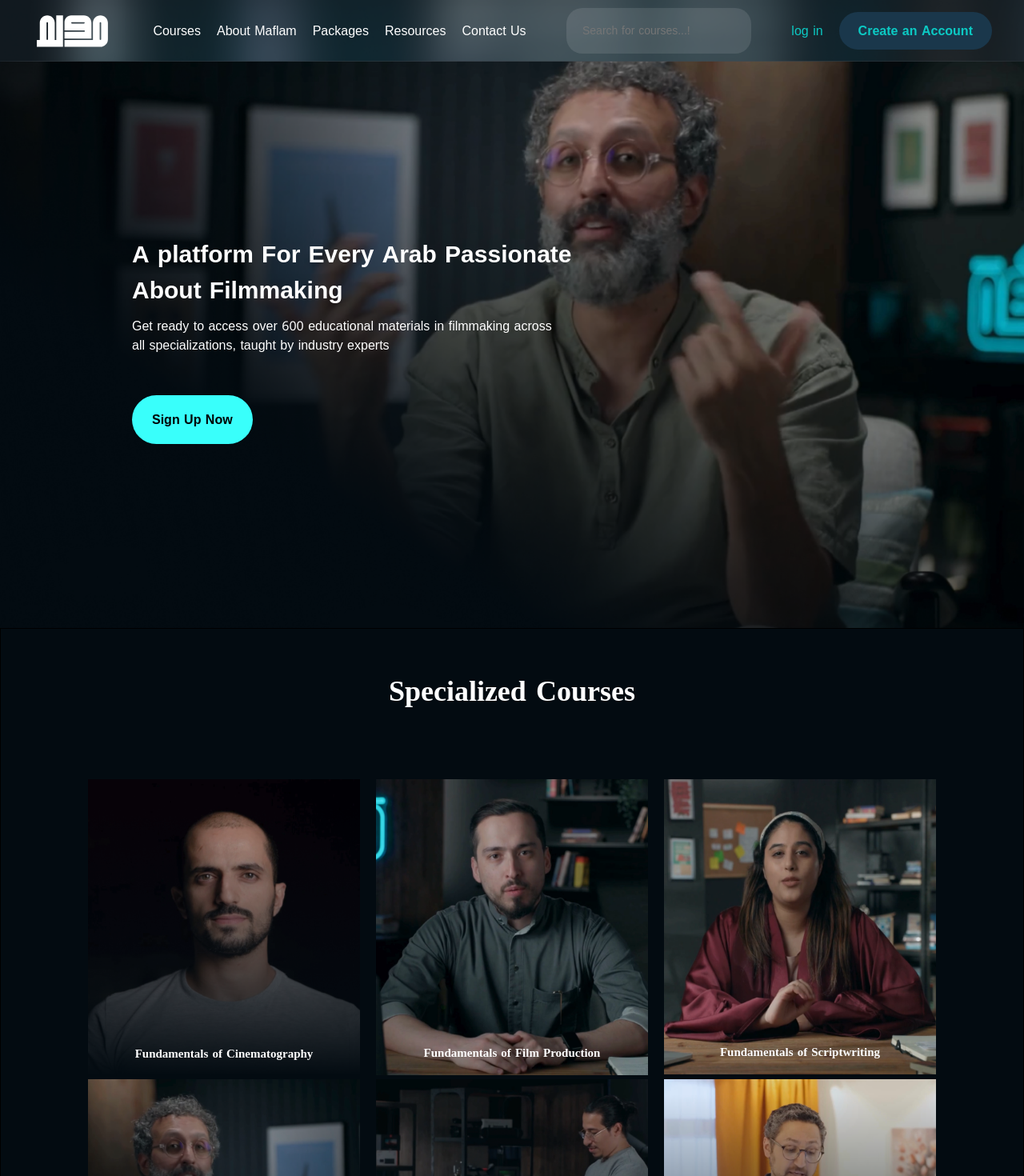
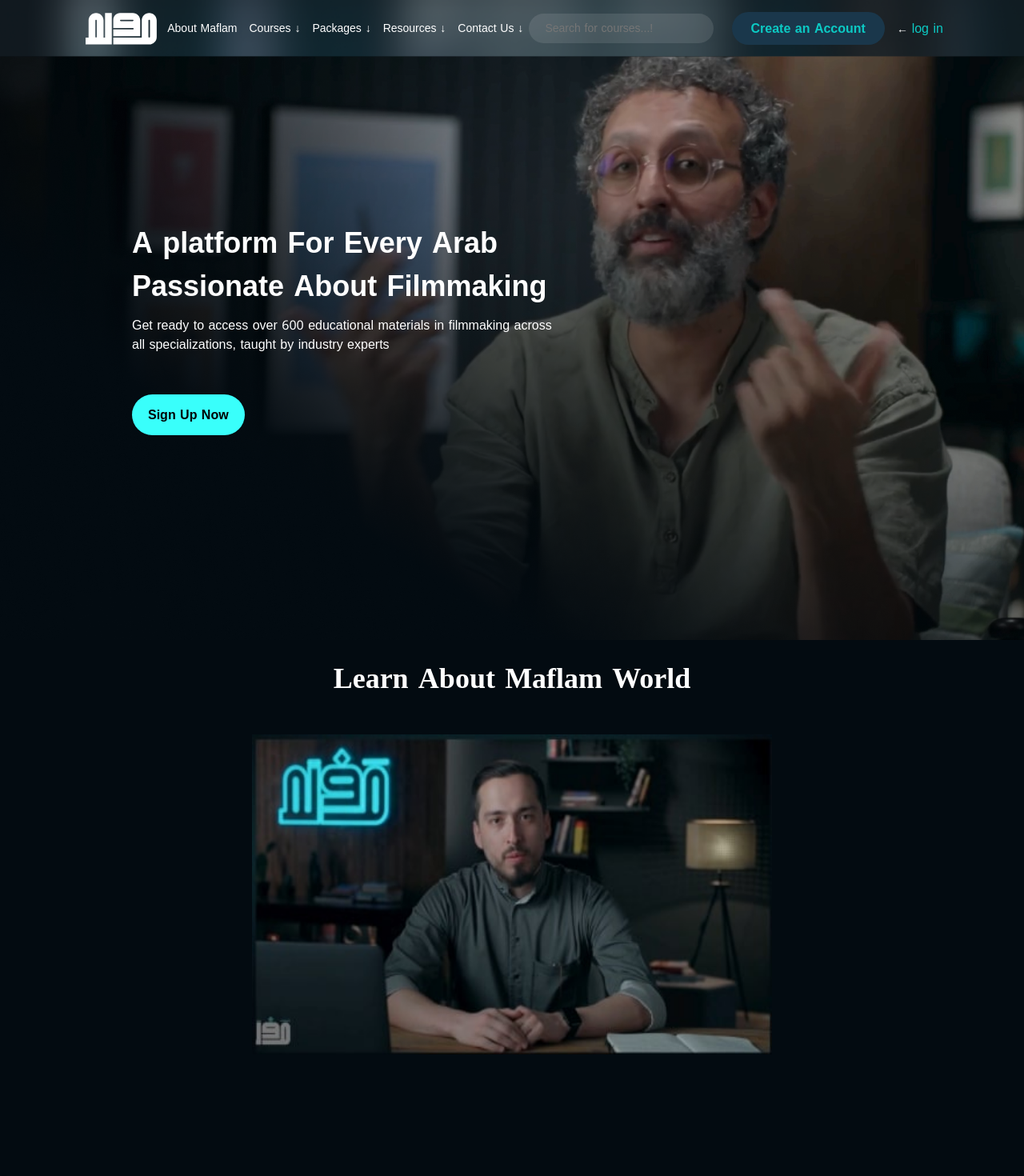
Before and after one commit to parashar999/FrontEndMaflam, a React (Vite) app: page / in a window 1280 px wide. Shown: the top 1470 px of the page at 80% size. Built offline with nearby package versions, Linux system fonts and the light colour scheme.

Commit message:
changes in home page

```diff
--- a/src/Component/HomeHero/HomeHero.jsx
+++ b/src/Component/HomeHero/HomeHero.jsx
@@ -1,13 +1,12 @@
 import React from "react";
 import styles from "./HomeHero.module.css";
-import Homehero from "../../assets/HomeHero.png";
 const HomeHero = () => {
   return (
     <div className={styles.heroContainer}>
       <div className={styles.overlay}></div>
       <div className={styles.content}>
-        <h1 className={styles.title}>
-          A platform For Every Arab Passionate <br /> About Filmmaking
+        <h1 className={styles.title} style={{ fontSize: 36 }}>
+          A platform For Every Arab <br /> Passionate About Filmmaking
         </h1>
         <p className={styles.description}>
           Get ready to access over 600 educational materials in filmmaking
@@ -17,7 +16,7 @@
           <button className={styles.primaryButton}>Sign Up Now</button>
         </div>
       </div>
-      <img src={Homehero} alt="Background" className={styles.backgroundImage} />
+      <div className={styles.backgroundImage}></div>
     </div>
   );
 };
--- a/src/Component/HomeHero/HomeHero.module.css
+++ b/src/Component/HomeHero/HomeHero.module.css
@@ -1,26 +1,17 @@
 .heroContainer {
-  position: relative;
   color: white;
   font-family: "Noto Kufi Arabic", sans-serif;
-  height: 90vh;
+  height: 90vh !important;
   display: flex;
   align-items: center;
   justify-content: center;
-  padding: 0 20px;
   box-sizing: border-box;
-  margin-top: 65px;
-}
-
-.overlay {
-  position: absolute;
-  top: 0;
-  left: 0;
-  right: 0;
-  bottom: 0;
-  background: rgba(0, 0, 0, 0.5);
+  margin-bottom: 50px;
+  background-color: #000 !important;
 }
 
 .content {
+  margin-top: 100px;
   position: relative;
   z-index: 2;
   text-align: start;
@@ -28,22 +19,7 @@
   width: 100%;
 }
 
-.menu {
-  display: flex;
-  justify-content: flex-end;
-  gap: 10px;
-  margin-bottom: 20px;
-}
-
-.menuItem {
-  background: #2f3c4f;
-  padding: 10px 15px;
-  border-radius: 5px;
-  cursor: pointer;
-}
-
 .title {
-  font-size: 35px;
   line-height: 1.5;
   font-weight: 700;
   text-align: start;
@@ -52,7 +28,7 @@
 .description {
   width: 100%;
   max-width: 540px;
-  font-size: 16px;
+  /* font-size: 16px; */
   line-height: 1.5;
   color: #fff;
   margin-top: 10px;
@@ -61,7 +37,7 @@
 .primaryButton {
   border-radius: 50px;
   background-color: #39fffb;
-  padding: 15px 25px;
+  padding: 10px 20px;
   color: #000;
   font-size: 16px;
   font-weight: 700;
@@ -73,6 +49,7 @@
 
 /* Correct background image handling */
 .backgroundImage {
+  background-image: url("../../assets/HomeHero.png");
   position: absolute;
   top: 0;
   left: 0;
@@ -81,80 +58,3 @@
   object-fit: cover; /* Ensures image covers the full background */
   z-index: 1;
 }
-
-/* Responsive Styles */
-
-/* Small screens (mobile) */
-@media screen and (max-width: 767px) {
-  .heroContainer {
-    height: 70vh;
-    padding: 0 15px;
-    margin-top: 65px;
-  }
-
-  .title {
-    font-size: 24px;
-    text-align: center;
-  }
-
-  .description {
-    font-size: 14px;
-    width: 100%;
-    text-align: center;
-    margin: 10px 0;
-  }
-
-  .primaryButton {
-    font-size: 14px;
-    padding: 12px 20px;
-    margin-top: 30px;
-    text-align: center;
-  }
-
-  .menu {
-    justify-content: center;
-  }
-}
-
-/* Medium screens (tablets) */
-@media screen and (min-width: 768px) and (max-width: 1023px) {
-  .heroContainer {
-    height: 80vh;
-    padding: 0 20px;
-    margin-top: 65px;
-  }
-
-  .title {
-    font-size: 28px;
-  }
-
-  .description {
-    font-size: 15px;
-  }
-
-  .primaryButton {
-    font-size: 15px;
-    padding: 13px 22px;
-    margin-top: 50px;
-  }
-}
-
-/* Large screens (desktops) */
-@media screen and (min-width: 1024px) {
-  .heroContainer {
-    height: 90vh;
-    margin-top: 65px;
-  }
-
-  .title {
-    font-size: 30px;
-  }
-
-  .description {
-    font-size: 16px;
-  }
-
-  .primaryButton {
-    font-size: 16px;
-  }
-}
--- /dev/null
+++ b/src/Component/LearnMaflam/LearnMaflam.jsx
@@ -0,0 +1,21 @@
+import styles from "./LearnMaflam.module.css";
+import LearnMaflamImage from "../../assets/LearnMaflamImage.jpg";
+
+const CourseGrid = () => {
+  return (
+    <div className={styles.courseContainer}>
+      <div className={styles.coursesContainer}>
+        <h2>Learn About Maflam World</h2>
+        <div className={styles.LearnMaflam}>
+          <img
+            src={LearnMaflamImage}
+            alt=""
+            style={{ width: 650, height: 400 }}
+          />
+        </div>
+      </div>
+    </div>
+  );
+};
+
+export default CourseGrid;
--- /dev/null
+++ b/src/Component/LearnMaflam/LearnMaflam.module.css
@@ -0,0 +1,26 @@
+.coursesContainer {
+    padding: 20px;
+    min-height: 700px;
+    border-radius: 8px;
+    max-width: 1100px;
+    margin: auto;
+    text-align: center;
+  }
+  .courseContainer{
+    background: #030B11;
+  }
+
+  .coursesContainer h2 {
+   margin-top: 30px;
+    color: #FFF;
+    text-align: center;
+    font-family: "Noto Kufi Arabic";
+    font-size: 36px;
+    font-style: normal;
+    font-weight: 700;
+    line-height: 160%;
+  }
+  .LearnMaflam{
+    display: block;
+    margin-top: 40px;
+  }
--- a/src/Component/Navbar/Navbar.jsx
+++ b/src/Component/Navbar/Navbar.jsx
@@ -17,19 +17,29 @@
     >
       <img src={logo} alt="Logo" className={styles.logo} />
       <div className={styles.leftLinks}>
-        <a href="#pricing">Courses</a>
         <a href="/aboutus">About Maflam</a>
-        <a href="#about">Packages</a>
-        <a href="#training">Resources</a>
-        <a href="#resources">Contact Us</a>
+        <a href="#pricing">
+          Courses <span className={styles.arrow}>&#8595;</span>
+        </a>
+        <a href="#about">
+          Packages <span className={styles.arrow}>&#8595;</span>
+        </a>
+        <a href="#training">
+          Resources <span className={styles.arrow}>&#8595;</span>
+        </a>
+        <a href="#resources">
+          Contact Us <span className={styles.arrow}>&#8595;</span>
+        </a>
       </div>
       <div className={styles.searchContainer}>
         <input type="text" placeholder="Search for courses...!" />
       </div>
       <div className={styles.rightLinks}>
-        <a href="#login">log in</a>
         <a href="#" target="_blank" className={styles.signupButton}>
           Create an Account
+        </a>
+        <a href="#login">
+          <span className={styles.arrow}>&#8592; </span> log in
         </a>
       </div>
       <div className={styles.hamburger} onClick={toggleMenu}>
--- a/src/Component/Navbar/Navbar.module.css
+++ b/src/Component/Navbar/Navbar.module.css
@@ -2,9 +2,8 @@
 .navbar {
   display: flex;
   align-items: center;
-  justify-content: space-between; /* Changed to space-between */
-  padding: 10px 40px;
-  background: rgba(26, 34, 40, 0.60);
+  justify-content: space-around; /* Changed to space-between */
+  padding: 15px 100px;
   backdrop-filter: blur(30px);
   background-size: cover;
   background-repeat: no-repeat;
@@ -13,21 +12,28 @@
   width: 100%;
   z-index: 1000;
 }
-
-/* Logo */
+.arrow{
+  font-size: 14px;
+  margin-bottom: 15px !important;
+  color: #fff;
+  font-weight: 900;
+  padding-bottom: 15px;
+}
 .logo {
   height: 40px;
 }
 
 /* Left Links */
 .leftLinks {
+  padding: 0 5px;
   display: flex;
-  gap: 20px;
+  justify-content: space-around;
+  gap: 15px;
 }
 
 .leftLinks a {
   color: #FFF;
-  font-size: 16px;
+  font-size: 14px;
   font-weight: 400;
   text-decoration: none;
   transition: 0.3s ease;
@@ -40,18 +46,23 @@
 
 /* Search Container */
 .searchContainer {
+  height: 37px;
+  max-width: 250px;
+  font-size: 20px;
+  color: #f6fffe !important;
   display: flex;
   align-items: center;
   background: rgba(255, 255, 255, 0.1);
   padding: 5px;
   border-radius: 20px;
-  border-color: #0ccac4;
+  border-color: #0ccac4 ;
+  outline: #0ccac4;
 }
 
 .searchContainer input {
   border: none;
   background: transparent;
-  color: rgba(246, 255, 254, 0.40);
+  color: #f6fffe !important;
   font-size: 14px;
   outline: none;
   margin-left: 5px;
@@ -66,10 +77,11 @@
 
 /* Right Links */
 .rightLinks {
+  margin-left: 20px;
   display: flex;
   align-items: center;
-  justify-content: center;
-  gap: 20px;
+  justify-content: space-around;
+  gap: 15px;
 }
 
 .rightLinks a {
@@ -81,7 +93,7 @@
 .signupButton {
   border-radius: 64px;
   background: var(--Primary-Primary-300, #1A374B);
-  padding: 8px 24px;
+  padding: 5px 24px;
   color: #39FFFB;
   font-size: 16px;
   font-weight: 700;
--- a/src/Pages/Home/Home.jsx
+++ b/src/Pages/Home/Home.jsx
@@ -1,4 +1,3 @@
-
 import MaflamInstructors from "../../Component/MaflamInstructors/MaflamInstructors";
 import Navbar from "../../Component/Navbar/Navbar";
 import SuccessPartners from "../../Component/SuccessPartners/SuccessPartners";
@@ -8,12 +7,14 @@
 import Fundamental from "../../Component/FundamentalPackage/Fundamental";
 import Faqs from "../../Component/Faqs/Faqs";
 import ViewCourses from "../../Component/ViewCourses/ViewCourses";
+import LearnMaflam from "../../Component/LearnMaflam/LearnMaflam.jsx";
+import Styles from "./Home.module.css";
 const Home = () => {
   return (
-    <div>
+    <div className={Styles.Home}>
       <Navbar></Navbar>
-
       <HomeHero></HomeHero>
+      <LearnMaflam></LearnMaflam>
       <CourseGrid></CourseGrid>
       <Fundamental></Fundamental>
       <ViewCourses></ViewCourses>
--- /dev/null
+++ b/src/Pages/Home/Home.module.css
@@ -0,0 +1,3 @@
+.Home{
+    background-color: black;
+}
```
Also changed, not shown: src/Component/CourseCategories/Course.jsx (+6 -4 lines), src/assets/LearnMaflamImage.PNG (added), src/assets/LearnMaflamImage.jpg (added).
